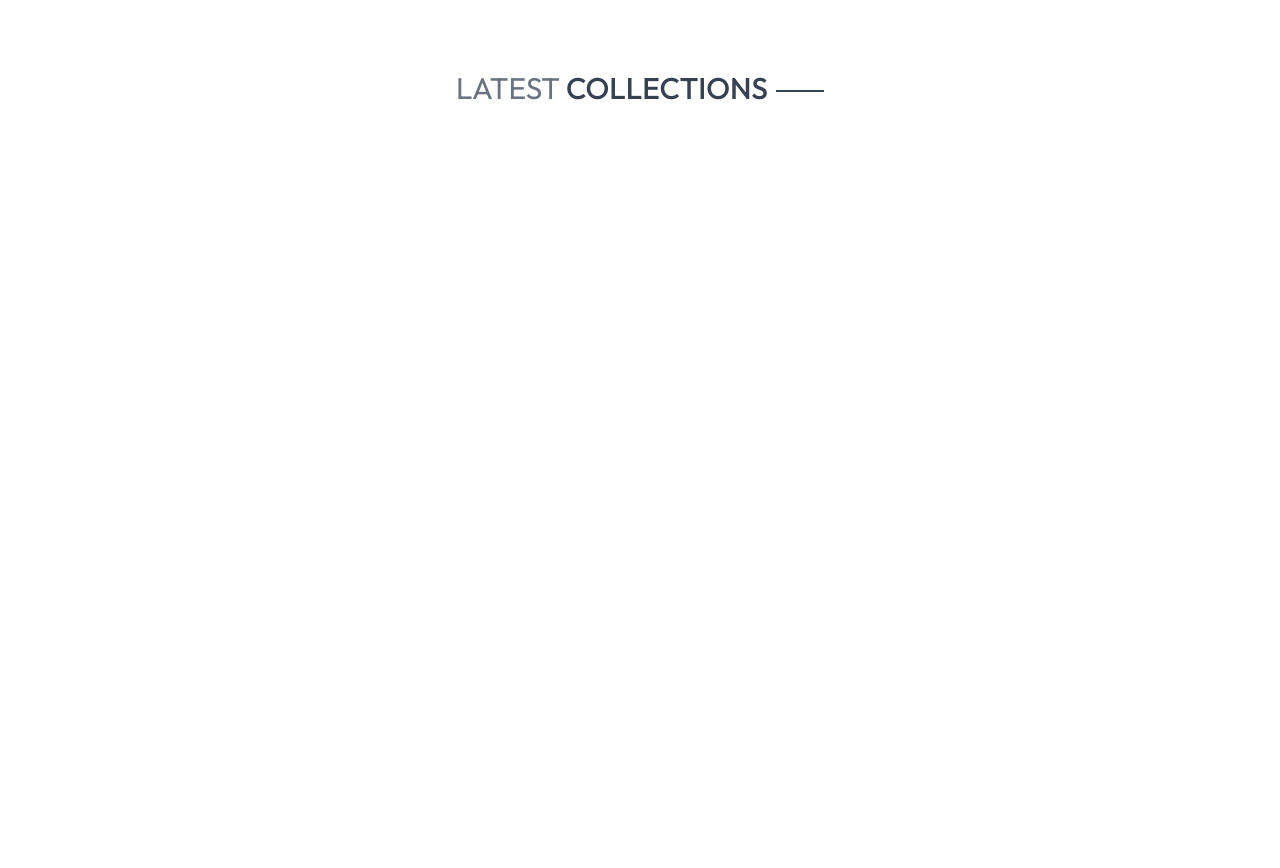
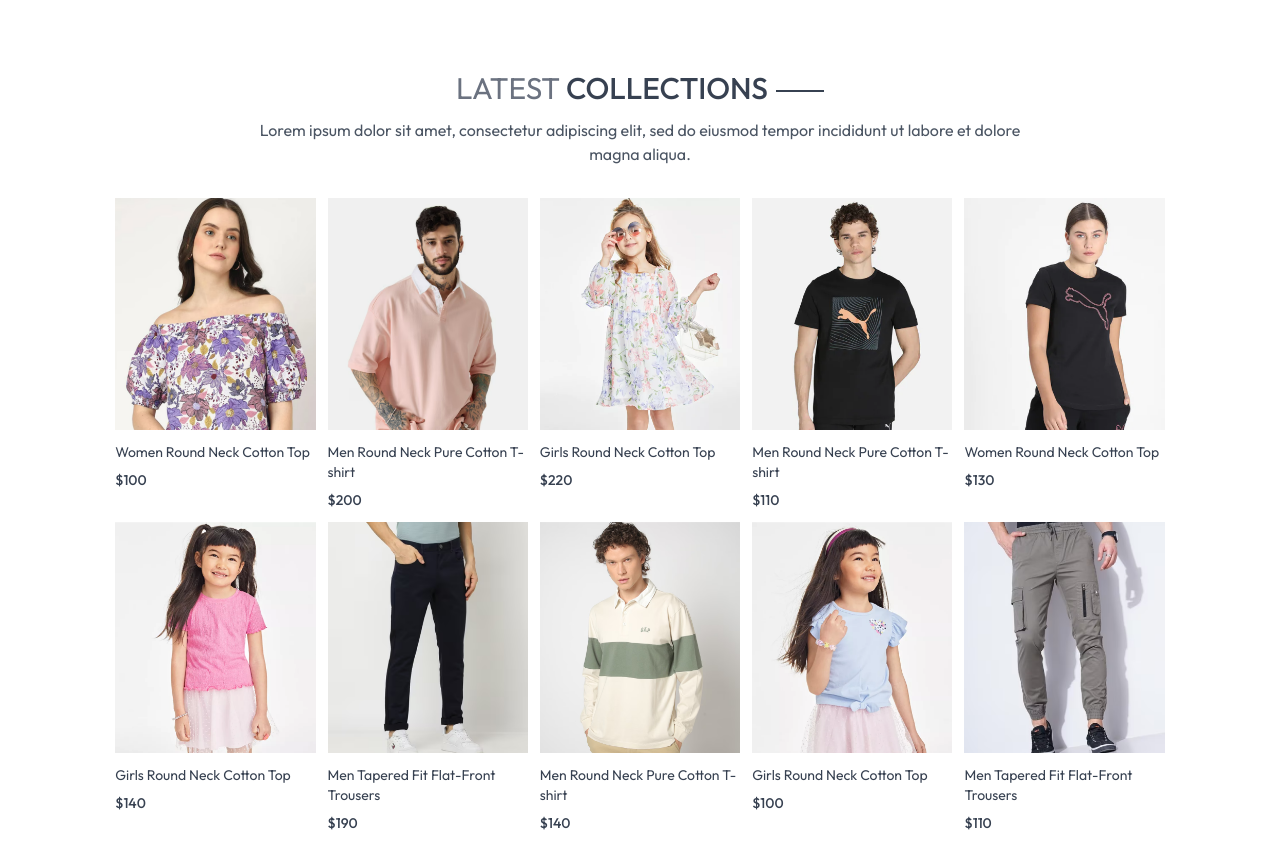
Before and after one commit to SabakurRahman/bd-shop, a React (Vite) app: page / in a window 1280 px wide. Shown: the part 504-1372 px from the top of the page. Before the commit the page ends 800 px from the top, so only its background shows below. Built offline with nearby package versions, Linux system fonts and the light colour scheme.

Commit message:
latest collection add

```diff
--- a/src/components/LatestProduct.jsx
+++ b/src/components/LatestProduct.jsx
@@ -1,16 +1,35 @@
-import React, { useContext } from "react";
+import React, { useContext, useEffect, useState } from "react";
 import { ShopContext } from "../context/ShopContex";
 import Title from "./Title";
+import ProductItem from "./ProductItem";
 
 const LatestProduct = () => {
   const products = useContext(ShopContext);
-  // console.log(products);
-  const latestProduct = products.products.slice(0, 10);
-  console.log(latestProduct);
+  const [latestProduct, setLatestProduct] = useState([]);
+
+  useEffect(() => {
+    setLatestProduct(products.products.slice(0, 10));
+  }, []);
+
   return (
     <div className="my-10">
       <div className="text-center py-8  text-3xl">
         <Title text1="LATEST" text2="COLLECTIONS" />
+        <p className="w-3/4 m-auto text-xs sm:text-sm md:text-base text-gray-600">
+          Lorem ipsum dolor sit amet, consectetur adipiscing elit, sed do
+          eiusmod tempor incididunt ut labore et dolore magna aliqua.
+        </p>
+      </div>
+      <div className="grid gap-3 grid-cols-2 sm:grid-cols-3 md:grid-cols-4 lg:grid-cols-5">
+        {latestProduct.map((item, index) => (
+          <ProductItem
+            key={index}
+            id={item.id}
+            image={item.image}
+            name={item.name}
+            price={item.price}
+          />
+        ))}
       </div>
     </div>
   );
--- /dev/null
+++ b/src/components/ProductItem.jsx
@@ -0,0 +1,26 @@
+import React, { useContext } from "react";
+import { Link } from "react-router-dom";
+import { ShopContext } from "../context/ShopContex";
+
+const ProductItem = ({ id, image, name, price }) => {
+  console.log("asasd55", name);
+  const { curreency } = useContext(ShopContext);
+  return (
+    <Link to={`/product/${id}`} className="text-gray-700 cursor-pointer">
+      <div className="overflow-hidden">
+        <img
+          src={image[0]}
+          alt={name}
+          className="hover:scale-110 transition ease-out"
+        />
+        <p className="pt-3 pb-2 text-sm">{name}</p>
+        <p className="text-sm font-medium">
+          {curreency}
+          {price}
+        </p>
+      </div>
+    </Link>
+  );
+};
+
+export default ProductItem;
```
